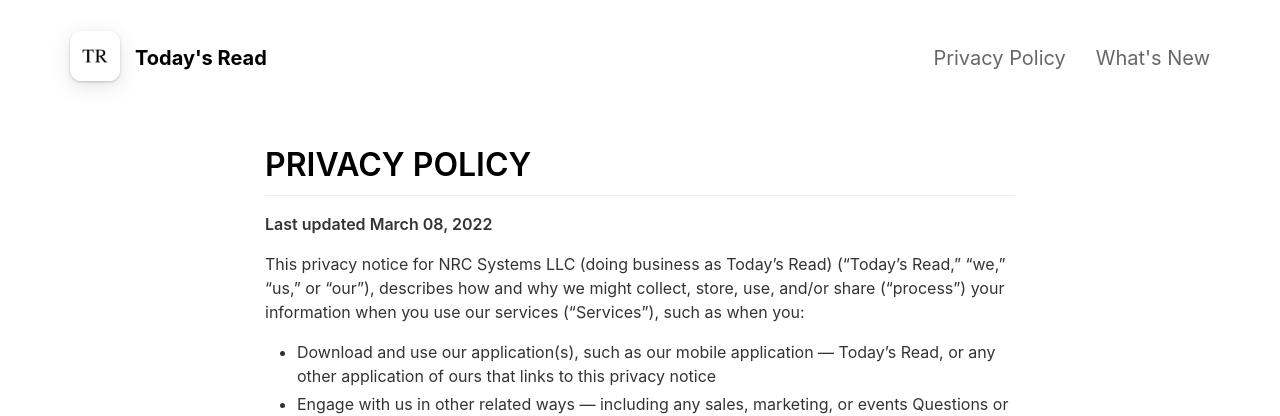
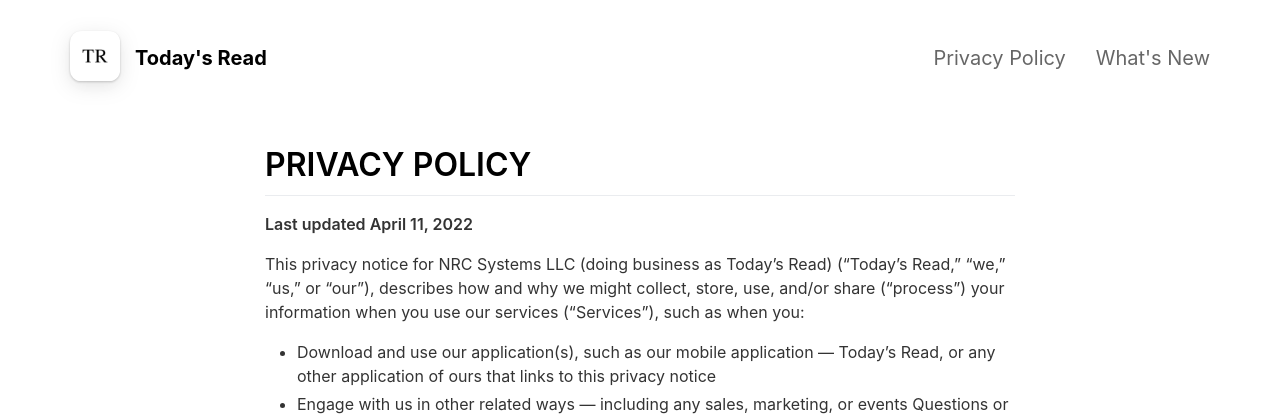
Before and after one commit to ncasson/landingpage, a Jekyll site: the page built from _pages/privacypolicy.md, in a window 1280 px wide and 900 px high. Shown: the top 416 px of the window. Built offline with Jekyll 4.4.1, drawn with Linux system fonts in a browser that asks for light colours; nearby versions of some CDN libraries.

Commit message:
Update privacypolicy.md

```diff
--- a/_pages/privacypolicy.md
+++ b/_pages/privacypolicy.md
@@ -7,7 +7,7 @@ include_in_header: true
 
 # PRIVACY POLICY
 
-**Last updated March 08, 2022**
+**Last updated April 11, 2022**
 
 
 
```
